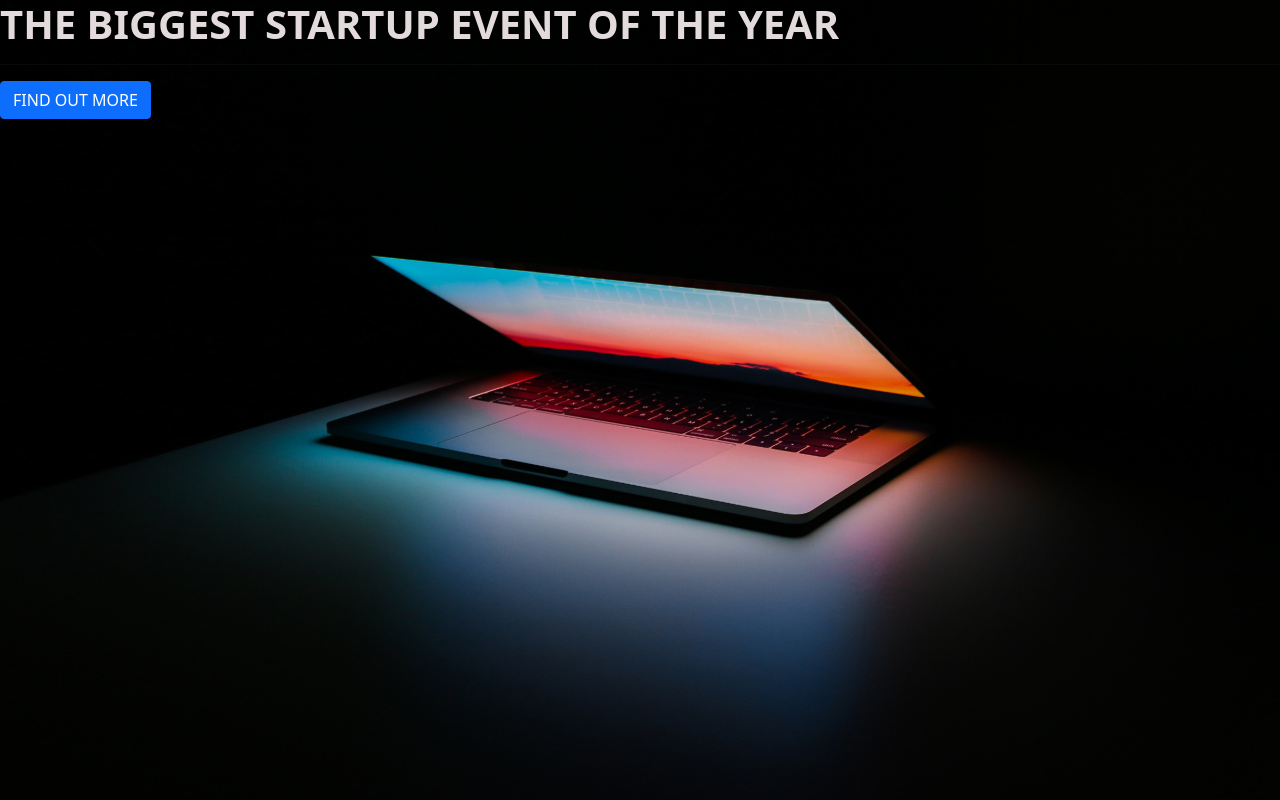
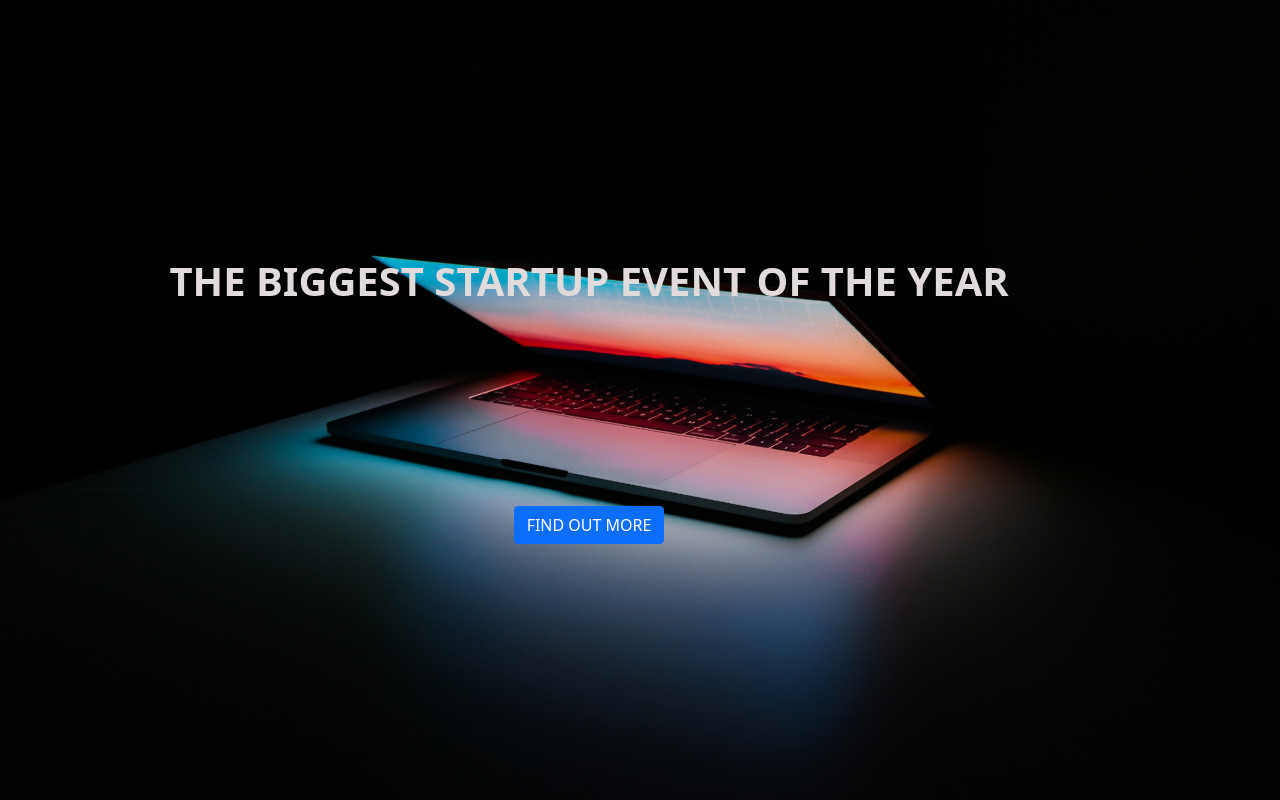
Before and after one commit to Dhrubaraj-Roy/Full-stack-web-dev, a plain HTML site: page Startup_page_using_bootstrap/index.html in a window 1280 px wide. Drawn offline with nearby package versions, Linux system fonts and the light colour scheme; a web font is replaced by a local one.

Commit message:
published

```diff
--- a/Startup_page_using_bootstrap/index.html
+++ b/Startup_page_using_bootstrap/index.html
@@ -1,7 +1,7 @@
 <!DOCTYPE html>
 <html lang="en">
 <head>
-    <meta charset="utf-8">
+    <meta charset="UFT -8 ">
     <meta name="viewport" content="width=device-width, initial-scale=1">
     <meta http-equiv="X-UA-Compatible" content="IE=edge">
     <meta name="viewport" content="width=device-width, initial-scale=1.0">
@@ -13,9 +13,25 @@
     <link href="https://cdn.jsdelivr.net/npm/bootstrap@5.1.3/dist/css/bootstrap.min.css" rel="stylesheet" integrity="sha384-1BmE4kWBq78iYhFldvKuhfTAU6auU8tT94WrHftjDbrCEXSU1oBoqyl2QvZ6jIW3" crossorigin="anonymous">
 </head>
 <body>
-    <h1 class="text-uppercase"><strong>The biggest startup event of the year</strong> </h1>
-    <hr>
-    <button class="btn btn-primary btn-xl">Find out more</button>
 
+    <div class="container d-flex align-items-center h-100">
+        <div class="row">
+            <header class="text-center col-12">
+                <h1 class="text-uppercase"><strong>The biggest startup event of the year</strong> </h1>
+
+
+            </header>
+            <section class="text-center">
+                <div class="buffer col-12"></div>
+                <hr>
+                <a href="https://mailchi.mp/e59d1dbcf171/great-brain">
+                    <button class="btn btn-primary btn-xl">Find out more</button>
+
+                </a>
+            </section>
+
+        </div>
+
+    </div>
 </body>
 </html>
--- a/Startup_page_using_bootstrap/style.css
+++ b/Startup_page_using_bootstrap/style.css
@@ -9,14 +9,19 @@ html {
     -o-background-size: cover;
     background-size: cover;
 }
-hr{
-    border-color: #ececec;
+h1 {
+    font-size: 3rem;
+    color: #e2dbdb;
+}
+.buffer {
+    height: 10rem;
+}
+hr {
+    border-color: #ec5c0e;
     border-width: 3px;
+    max-width: 65px;
 }
-h1 {
-    font-size: 3rm;
-    color: #e3dbdb;
-}
+
 
 .btn {
     font-weight: 700;
@@ -33,5 +38,5 @@ h1 {
     border-width: 4px;
 }
 .btn-xl {
-    padding: 1rm 2rm;
+    padding: 1rem 2rem;
 }
```
